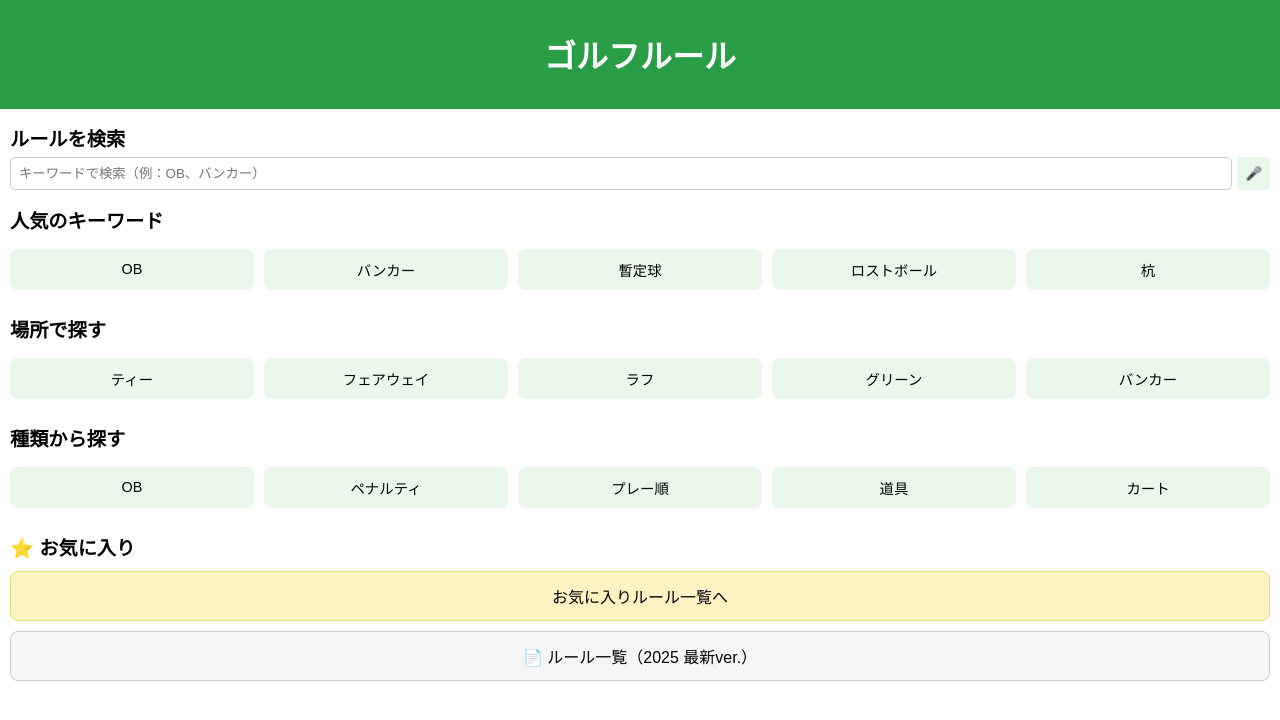
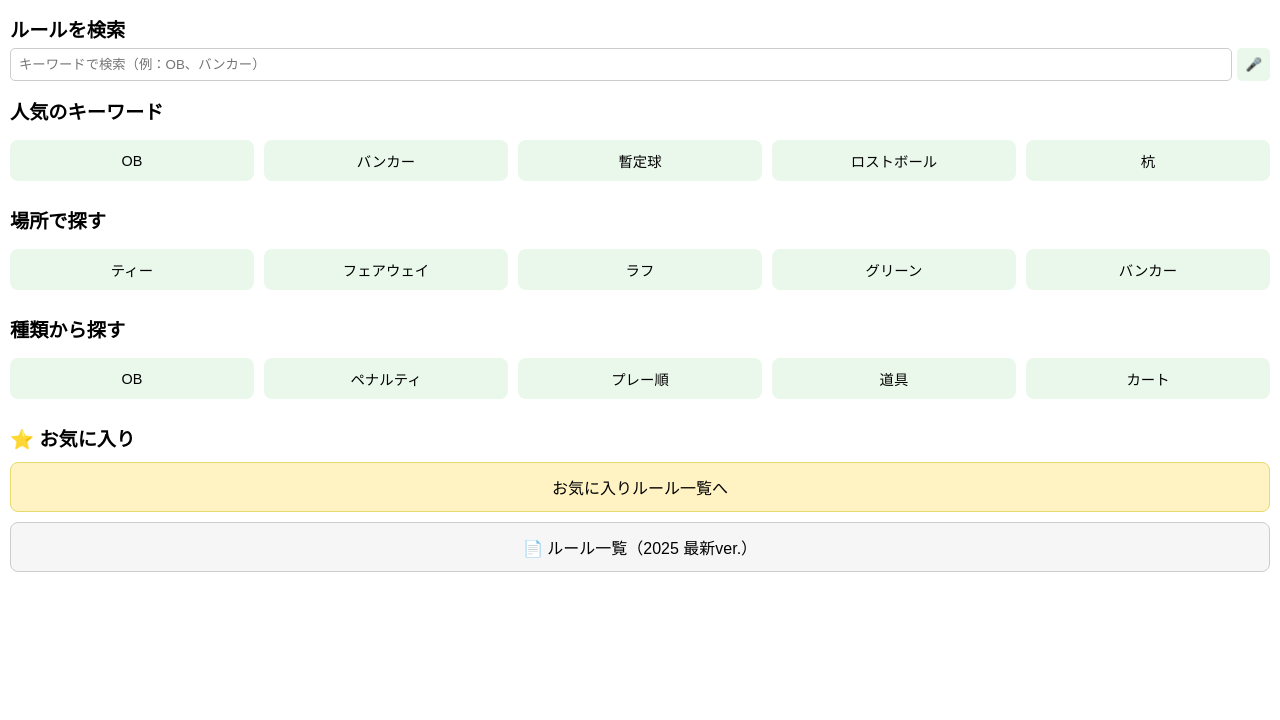
Before and after one commit to uta7770502/golf-pwa-demo, a website: page index.html in a window 1280 px wide. Drawn offline with Linux system fonts and the light colour scheme.

Commit message:
Add files via upload

```diff
--- a/index.html
+++ b/index.html
@@ -7,9 +7,7 @@
   <link rel="stylesheet" href="index.css">
 </head>
 <body>
-  <header class="header">
-    <h1>ゴルフルール</h1>
-  </header>
+
 
   <main>
     <!-- 検索 -->
```
